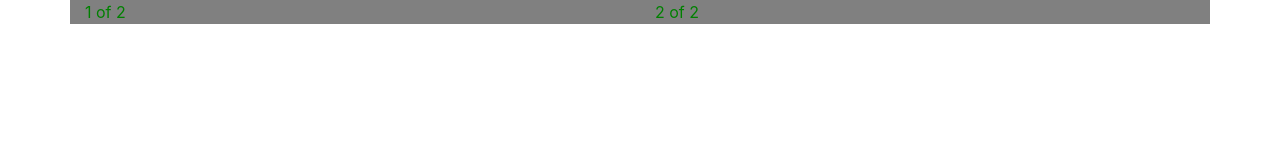
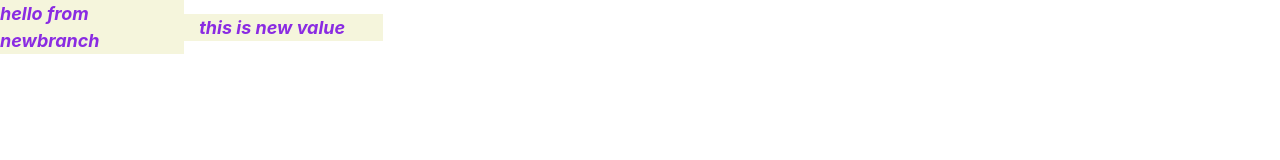
Before and after one commit to khshaaban-dev/myproject, a plain HTML site: page index.html in a window 1280 px wide. Drawn offline with nearby package versions, Linux system fonts and the light colour scheme.

Commit message:
last edit change color and row

```diff
--- a/index.html
+++ b/index.html
@@ -13,23 +13,14 @@
     <link rel="stylesheet" href="style.css">
 
     <!-- Embedded style sheet -->
-    <style>
-        #content {
-            display: block;
-        }
 
-        .internal {
-            display: block;
-            Background-color:grey;
-        }
-    </style>
 </head>
 
 <body>
     <div class="container external internal " id="content">
         <div class="row">
-            <div class="col" >1 of 2</div>
-            <div class="col">2 of 2</div>
+            <div class="col" >hello from newbranch </div>
+            <div class="col">this is new value</div>
         </div>
 
     </div>
--- a/style.css
+++ b/style.css
@@ -1,3 +1,15 @@
 .col{
-    color: green;
+    color: blueviolet;
+    font-size: large;
+    font-weight: bold;
+    font-style: italic;
+    background-color: beige;
+    align-self: center;
+
 }
+.row{
+    color: aquamarine;
+}
+#content{
+    display: table-row;
+}
```
